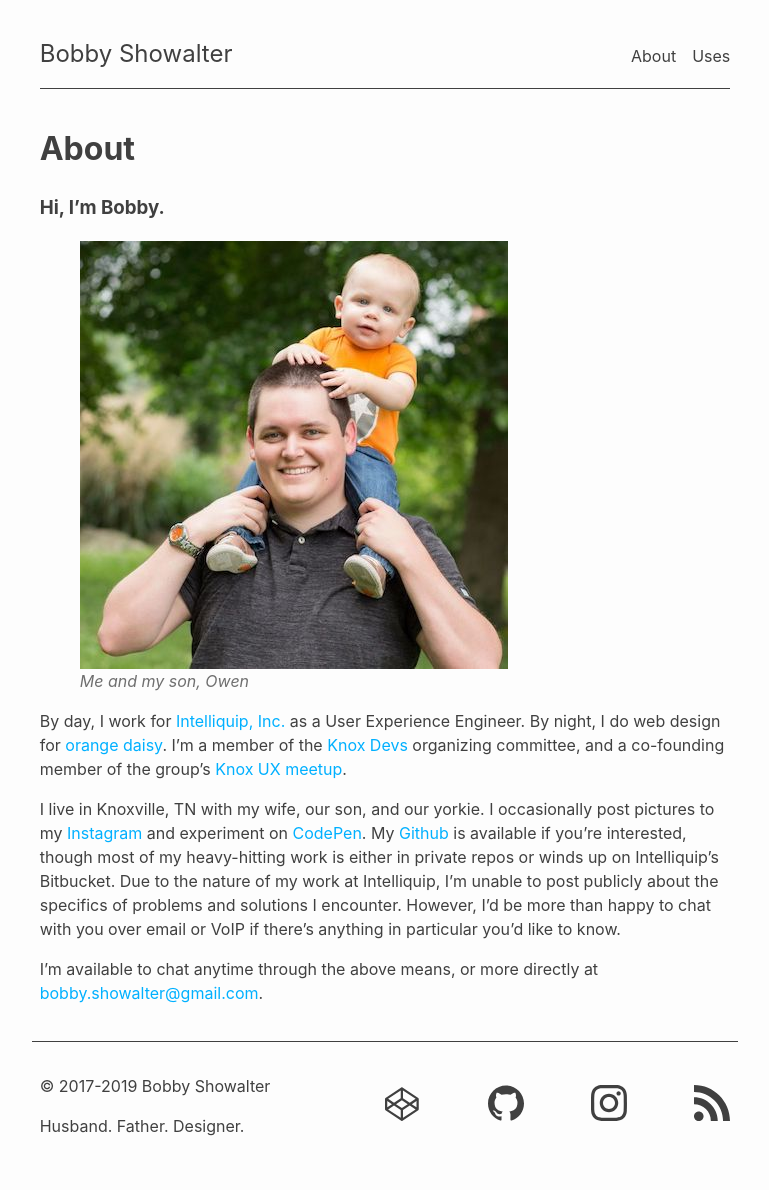
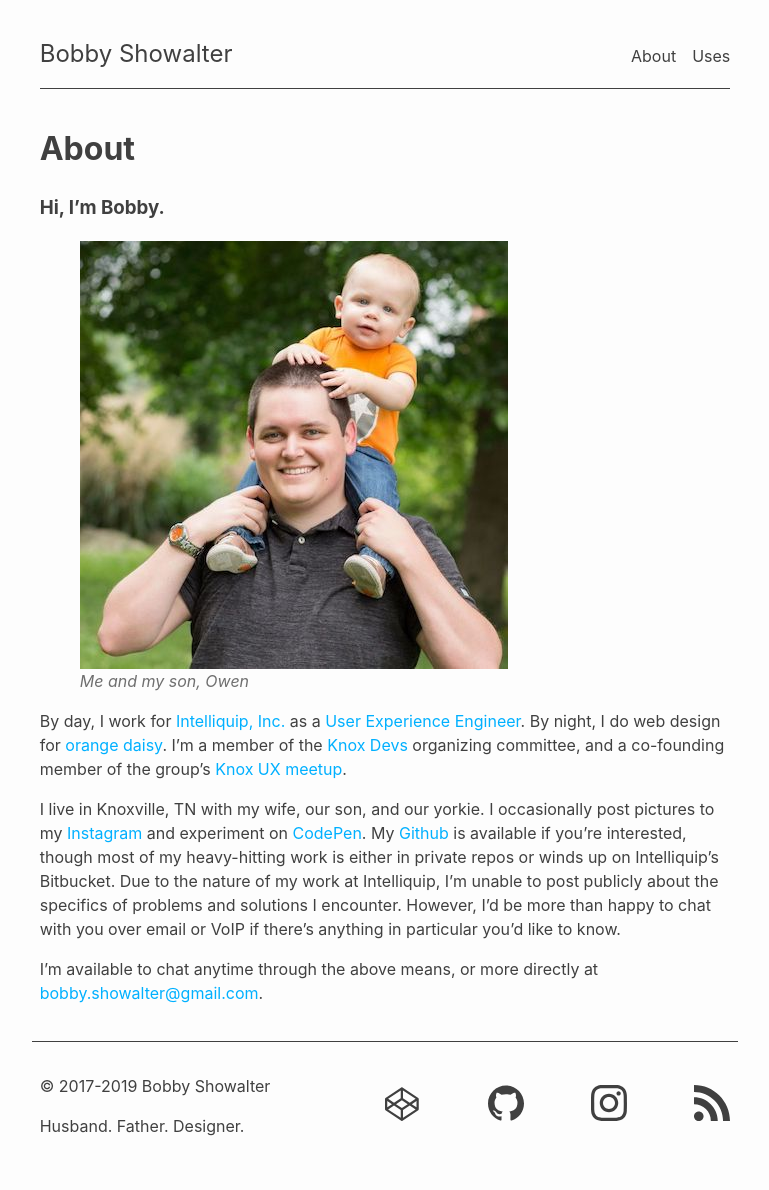
Before and after one commit to orangedaisy/bshowco, a Jekyll site: the page built from about.md, in a window 1280 px wide. Shown: the whole page, without its empty margins (255-1024 px from the left). Built offline with Jekyll 4.4.1, drawn with Linux system fonts in a browser that asks for light colours; part of the change alters nothing that is shown.

```diff
--- a/about.md
+++ b/about.md
@@ -10,10 +10,11 @@ permalink: /about/
 Bobby and his son Owen' caption='Me and my son, Owen' %}
 
 By day, I work for [Intelliquip,
-Inc.](https://www.intelliquip.com) as a User Experience Engineer. By night, I do
-web design for [orange daisy](https://www.orangedaisy.co). I'm a member of the
-[Knox Devs](https://www.knoxdevs.com) organizing committee, and a co-founding
-member of the group's [Knox UX meetup](https://www.meetup.com/Knox-UX/).
+Inc.](https://www.intelliquip.com) as a [User Experience Engineer](/what-i-do/).
+By night, I do web design for [orange daisy](https://www.orangedaisy.co). I'm a
+member of the [Knox Devs](https://www.knoxdevs.com) organizing committee, and a
+co-founding member of the group's [Knox UX
+meetup](https://knoxdevs.com/groups/#knox_ux).
 
 I live in Knoxville, TN with my wife, our son, and our yorkie. I occasionally
 post pictures to my [Instagram](https://www.instagram.com/bobbyshowalter/) and
```
